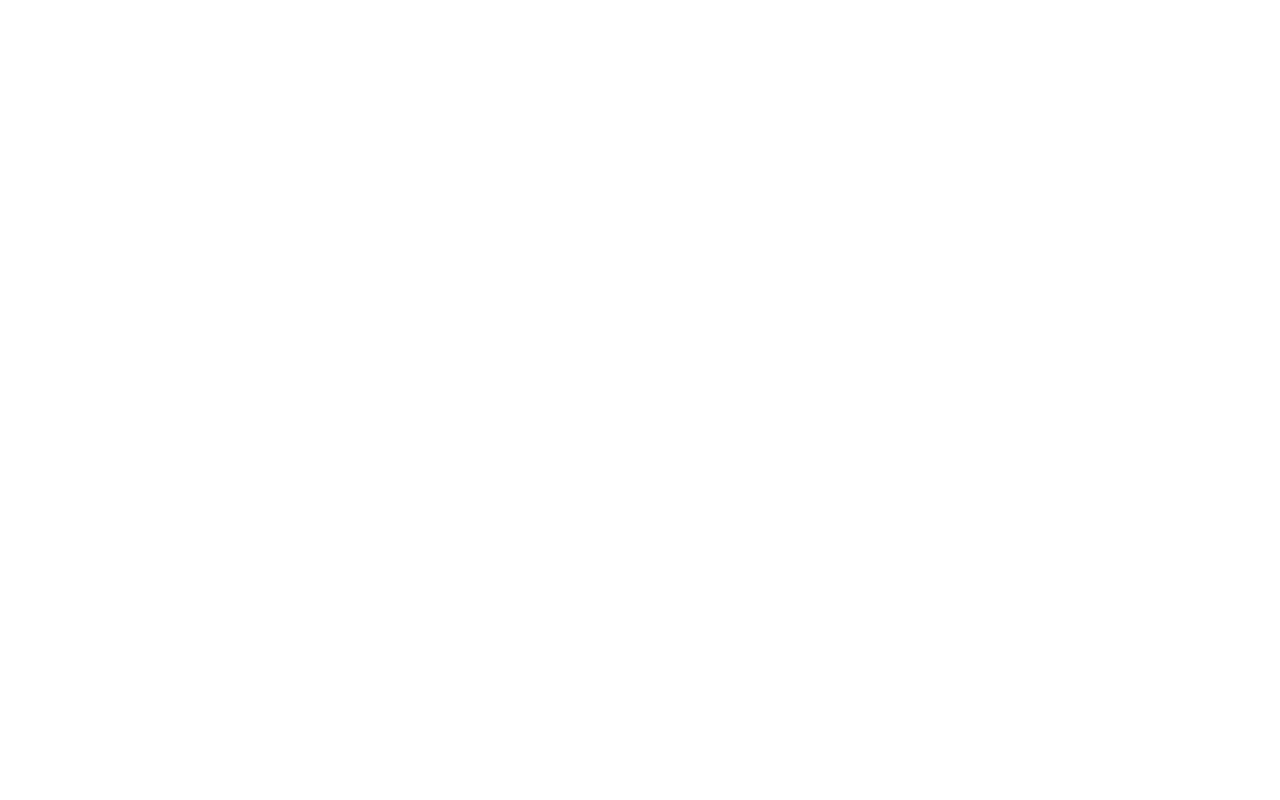
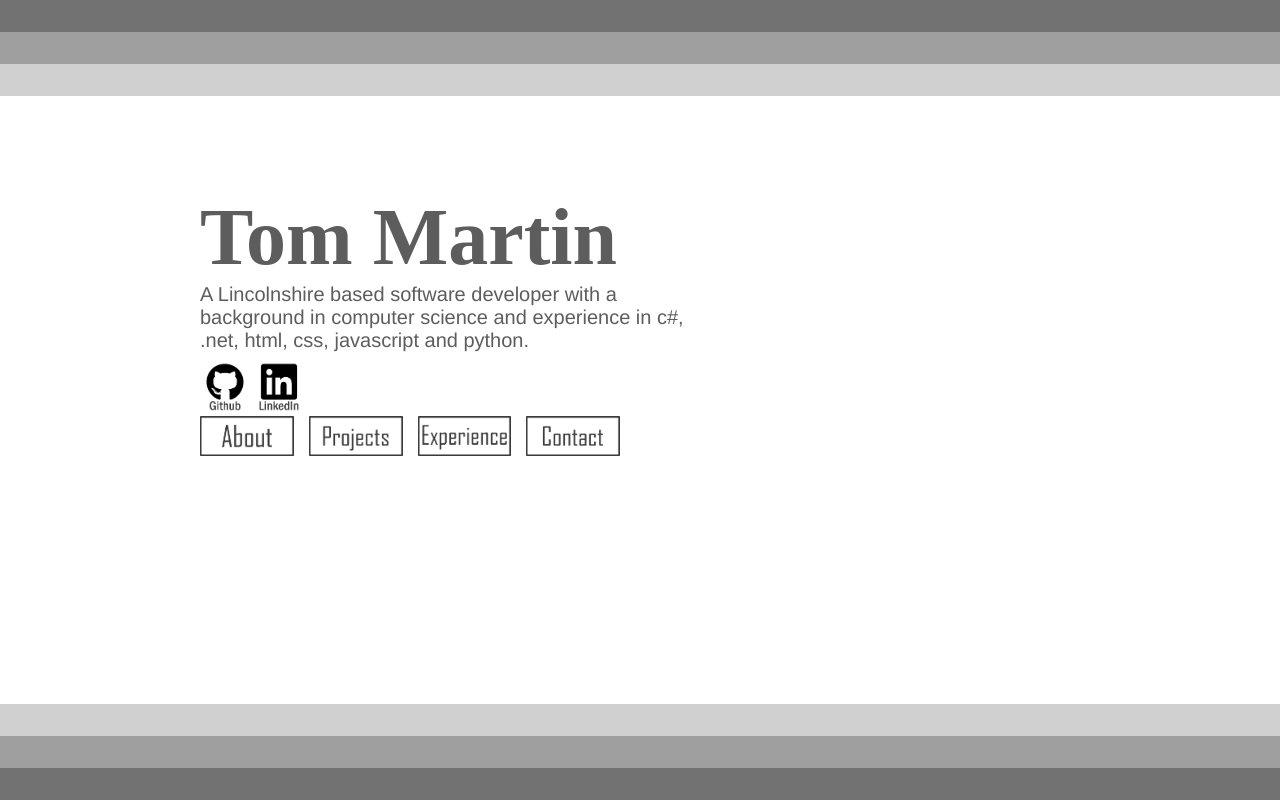
Before and after one commit to TPMartin/tpmartin.site, a plain HTML site: page index.html in a window 1280 px wide. Drawn offline with Linux system fonts and the light colour scheme.

Commit message:
added elements

```diff
--- a/index.html
+++ b/index.html
@@ -4,8 +4,35 @@
     <meta charset="UTF-8">
     <meta name="viewport" content="width=device-width, initial-scale=1.0">
     <title>T.P Martin</title>
+    <link rel="stylesheet" type="text/css" href="tpmartinsite.css"/>
 </head>
 <body>
-
+    <div class="menu-top">
+        <div class="menu-one"></div>
+        <div class="menu-two"></div>
+        <div class="menu-three"></div>
+    </div>
+    <div class="flexbox-container">
+        <div class="flexbox-inner-row">
+            <div class="flexbox-padder"></div>
+            <div class="flexbox-content-column">
+                <div class="main-header">Tom Martin</div>
+                <div class="about-me">A Lincolnshire based software developer with a background in computer science and experience in c#, .net, html, css, javascript and python.</div>
+                <a href="https://github.com/TPMartin"><img src="Images/Logos/newGithub.png" style="width:50px; height:50px;"></a>
+                <a href="https://linkedin.com/in/tom-m-77b9aa133"><img src="Images/Logos/newLinkedIn.png" style="width:50px; height:50px;"></a>
+                <div class="flexbox-inner-row">
+                    <a href="#"><img src="Buttons/AboutButton.png" class="flexbox-home-nav-buttons" height="40px"></a>
+                    <a href="#"><img src="Buttons/ProjectsButton.png" class="flexbox-home-nav-buttons" height="40px"></a>
+                    <a href="#"><img src="Buttons/ExperienceButton.png" class="flexbox-home-nav-buttons" height="40px"></a>
+                    <a href="#"><img src="Buttons/ContactButton.png" class="flexbox-home-nav-buttons" height="40px"></a>
+                </div>
+            </div>
+        </div>
+    </div>
+    <div class="menu-bottom">
+        <div class="menu-three"></div>
+        <div class="menu-two"></div>
+        <div class="menu-one"></div>
+    </div>
 </body>
 </html>
--- a/tpmartinsite.css
+++ b/tpmartinsite.css
@@ -1,3 +1,92 @@
-header {
-
+@keyframes fadeIn {
+    from {
+        opacity: 0;
+    }
+    to {
+        opacity: 1;
+    }
 }
+body {
+    background-color: white;
+    position: relative;
+    min-height: 100vh;
+    padding: 0;
+    margin: 0;
+    border: 0;
+}
+.flexbox-container {
+    animation: fadeIn 1.5s;
+    width: 100%;
+    display: flex;
+    justify-content: flex-start;
+    flex-direction: row;
+}
+.flexbox-inner-row {
+    width: 100%;
+    display: flex;
+    justify-content: start;
+    flex-direction: row;
+}
+.flexbox-content-column {
+    flex-shrink: 0;
+    flex-grow: 1;
+    flex-direction: row;
+}
+.flexbox-padder {
+    min-width: 0px;
+    width: 200px;
+}
+.menu-top {
+    width: 100%;
+    padding: 0;
+    margin: 0;
+}
+.menu-one {
+    animation: fadeIn 1s;
+    background-color: #727272;
+    height: 2rem;
+    width: 100%;
+}
+.menu-two {
+    animation: fadeIn 1.5s;
+    background-color: #a09f9f;
+    height: 2rem;
+    width: 100%;
+}
+.menu-three {
+    animation: fadeIn 2s;
+    background-color: #d1d0d0;
+    height: 2rem;
+    width: 100%;
+}
+.main-header {
+    width: 100%;
+    padding-top: 6rem;
+    margin: 0;
+    font-size: 5rem;
+    font-weight: bold;
+    font-family: 'Agency FB';
+    color: #5e5d5d;
+}
+.about-me {
+    width: 500px;
+    margin: 0;
+    font-family: 'Franklin Gothic Medium', 'Arial Narrow', Arial, sans-serif;
+    font-size: 1.25rem;
+    font-style: normal;
+    color: #5e5d5d;
+    margin-bottom: 10px;
+}
+.menu-bottom {
+    width: 100%;
+    bottom: 0;
+    position: fixed;
+    z-index: 1;
+}
+.flexbox-home-nav-buttons {
+    display: flex;
+    justify-content: start;
+    flex-direction: row;
+    padding-right: 15px;
+    padding-left: 0px;
+}
```
Also changed, not shown: buttons/AboutButton.png (added), buttons/ContactButton.png (added), buttons/ExperienceButton.png (added), buttons/ProjectsButton.png (added), images/logos/newGithub.png (added), images/logos/newLinkedIn.png (added), 1 other file.
